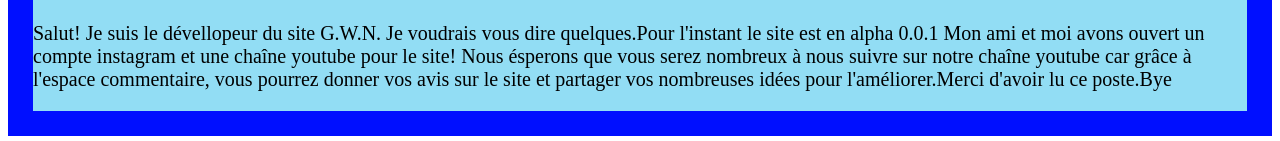
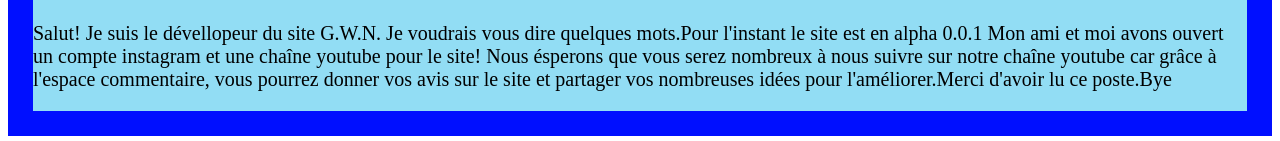
Before and after one commit to actualit/projet-journal-gaming, a plain HTML site: page index.html in a window 1280 px wide. Shown: the part 2263-2404 px from the top of the page. Drawn offline with Linux system fonts and the light colour scheme.

Commit message:
mot rajouter

```diff
--- a/index.html
+++ b/index.html
@@ -53,7 +53,7 @@ Mais je vous rassure personnelement, Peter Parker ou l'homme araignée si vous p
   <div class="CrashLike">
   <iframe width="560" height="315" src="https://www.youtube.com/embed/iMInludvt1o" frameborder="0" allow="autoplay; encrypted-media" allowfullscreen></iframe><img src="images/CrashLike.png">
 </div>
-  <p>Salut! Je suis le dévellopeur du site G.W.N. Je voudrais vous dire quelques.Pour l'instant le site est en alpha 0.0.1 Mon ami et moi avons ouvert un compte instagram et une chaîne youtube pour le site! Nous ésperons que vous serez nombreux à nous suivre sur notre chaîne youtube car grâce à l'espace commentaire, vous pourrez donner vos avis sur le site et partager vos nombreuses idées pour l'améliorer.Merci d'avoir lu ce poste.Bye
+  <p>Salut! Je suis le dévellopeur du site G.W.N. Je voudrais vous dire quelques mots.Pour l'instant le site est en alpha 0.0.1 Mon ami et moi avons ouvert un compte instagram et une chaîne youtube pour le site! Nous ésperons que vous serez nombreux à nous suivre sur notre chaîne youtube car grâce à l'espace commentaire, vous pourrez donner vos avis sur le site et partager vos nombreuses idées pour l'améliorer.Merci d'avoir lu ce poste.Bye
   </p>
 
   </div>
```
